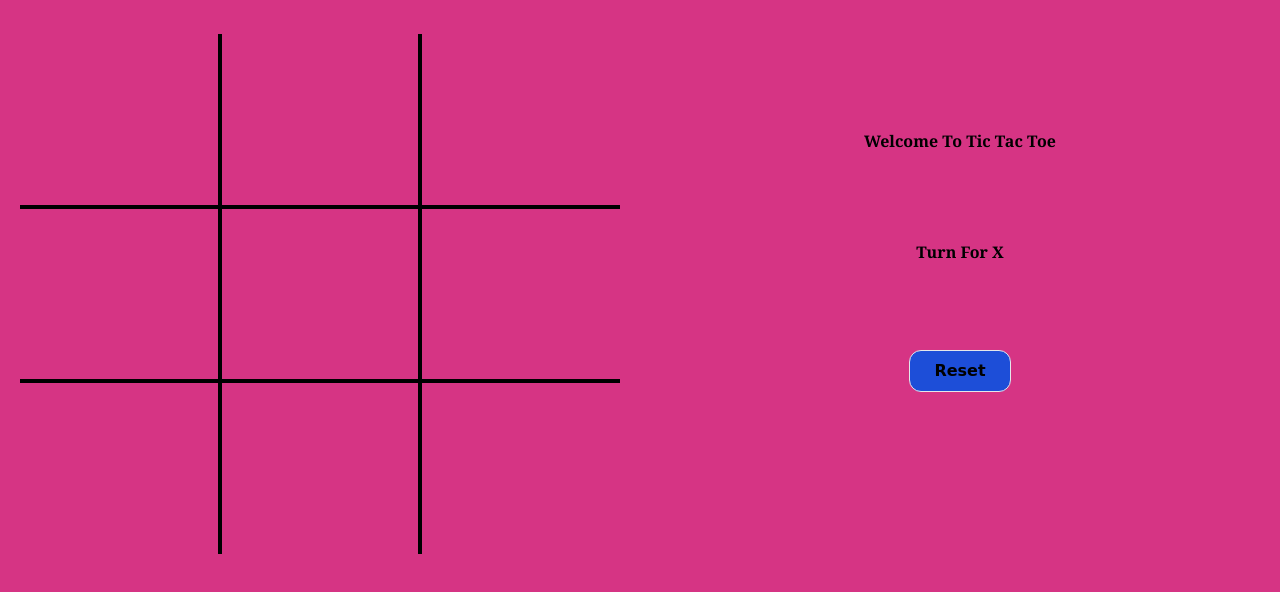
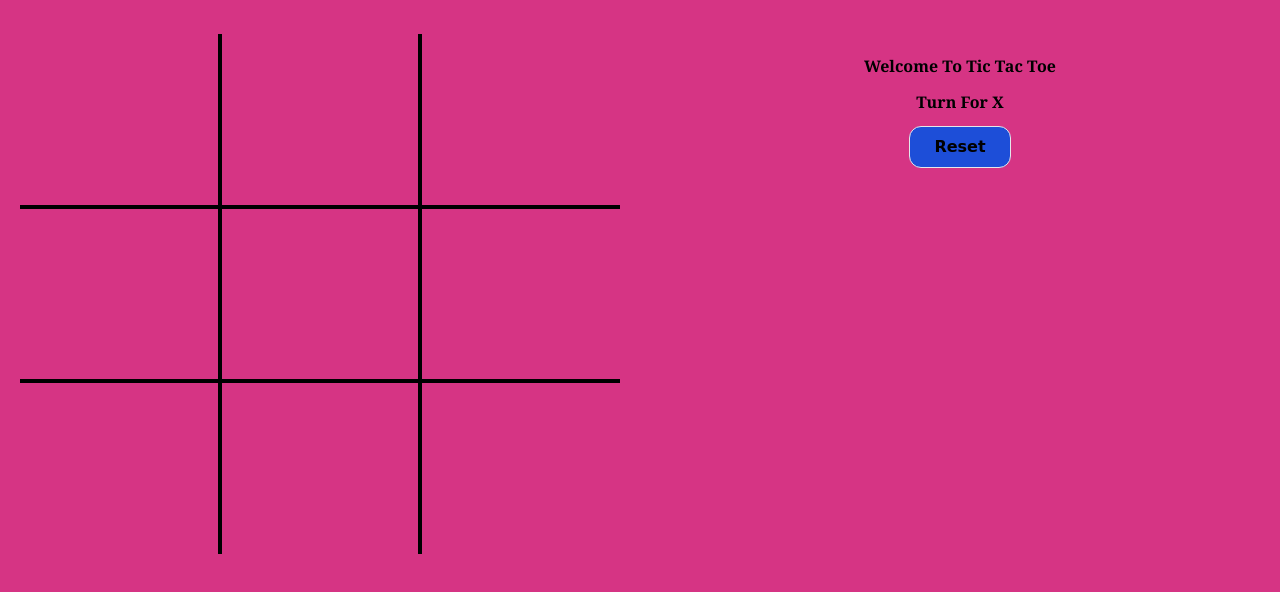
Before and after one commit to Aniket2659/Project-web-D, a plain HTML site: page Learning Project/Tic Tac Toe Game/public/index.html in a window 1280 px wide. Shown: the part 66-658 px from the top of the page. Drawn offline with nearby package versions, Linux system fonts and the light colour scheme; a web font is replaced by a local one.

Commit message:
changes made in tic tac toe game

```diff
--- a/Learning Project/Tic Tac Toe Game/public/index.html
+++ b/Learning Project/Tic Tac Toe Game/public/index.html
@@ -169,7 +169,7 @@
                     <span id="" class="boxtext text-[5vw] font-bold"></span>
                 </div>
             </div>
-            <div class="gameInfo p-5 mt-5 gap-3 flex flex-col justify-evenly items-center">
+            <div class="gameInfo p-5 mt-5 gap-3 flex flex-col justify-start items-center">
                 <h2 class="font-serif font-bold">Welcome To Tic Tac Toe</h2>
                 <h3 class="info font-serif font-bold">Turn For X </h3>
                 <button type="button" id="reset"
```
